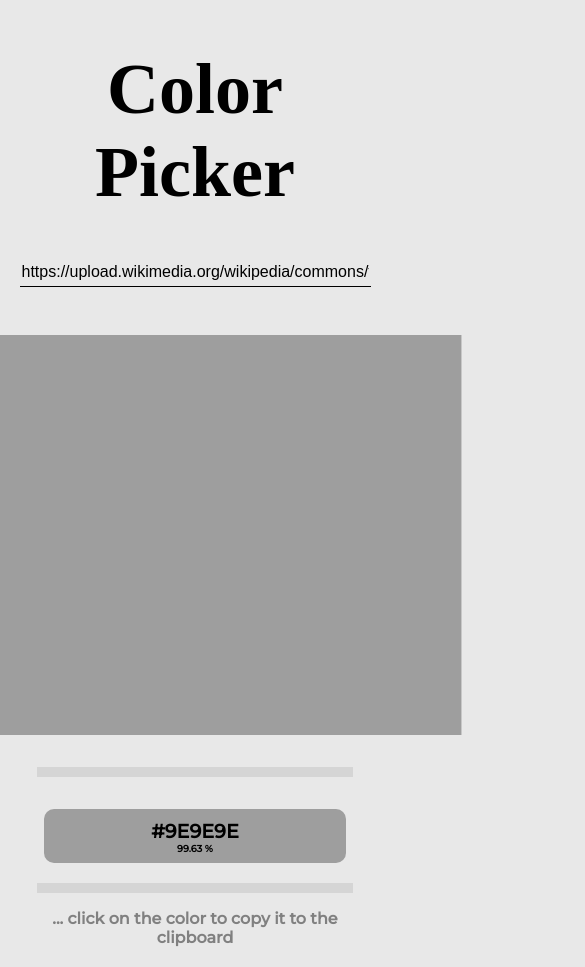
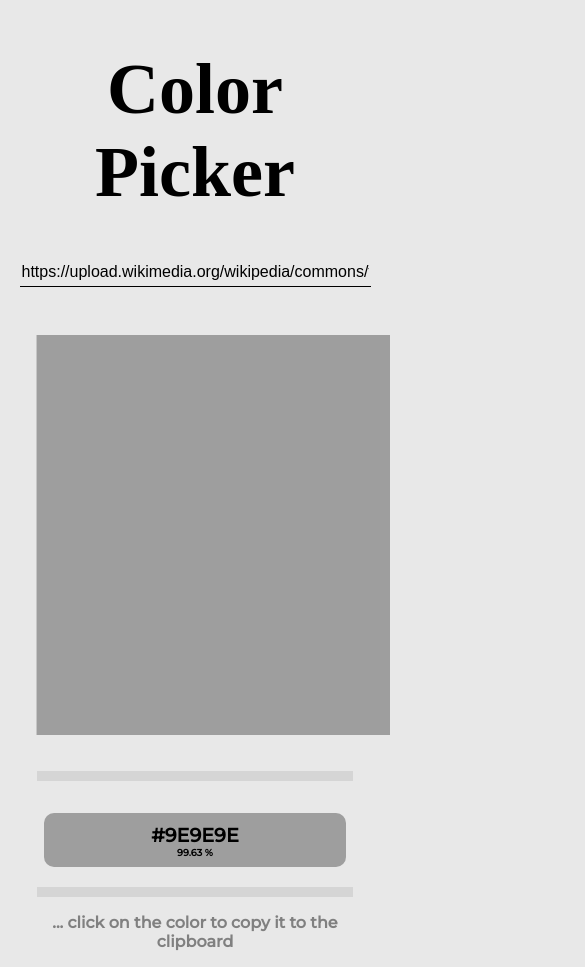
Before and after one commit to pichichi91/color-picker, a React (Create React App) app: page / in a window 390 px wide. Shown: the whole page, 585 px wide, since content can reach past the window. Built offline with nearby package versions, Linux system fonts and the light colour scheme; a web font is replaced by a local one.

Commit message:
Resize Canvas on mobile

```diff
--- a/src/App.js
+++ b/src/App.js
@@ -1,5 +1,5 @@
 import React, { useState } from "react"
-import { Container, InfoBox } from "./components/Styles"
+import { Container, InfoBox, Canvas } from "./components/Styles"
 import ColorDisplay from "./components/ColorDisplay"
 import Input from "./components/Input"
 import { usePalette } from "./components/PaletteBuilder"
@@ -22,8 +22,9 @@ function App() {
         <p>Images that don't have <strong> 'Access-Control-Allow-Origin' </strong> headers might not be supported (yet)</p>
 
       </InfoBox>}
-
-      <canvas style={{ marginTop: "3em" }} id="myCanvas" width="800" height="400"></canvas>
+      <Canvas>
+        <canvas id="myCanvas" width="800" height="400"></canvas>
+      </Canvas>
       { pixels.length > 0 && <ColorDisplay colors={pixels} showPercent={showPercent} setShowPercent={setShowPercent} />}
 
     </Container >
--- a/src/components/Styles.js
+++ b/src/components/Styles.js
@@ -144,5 +144,21 @@ strong {
 }
 `
 
+const Canvas = styled.div`
+canvas {
+  overflow: hidden;
+  @media screen and (max-width: 768px) {
+    margin-left: -25%;
 
-export { ToastWrapper, PercentageBox, InfoBox, LoadedImage, StyledInput, StyledForm, StyledColorBox, StyledColorWrapper, StyledColorDisplay, StyledButton, Container, Info };
+  }
+}
+  margin-top: 3em;
+  width: 100%;
+  height: 95%;
+  overflow-x:hidden;
+
+
+`
+
+
+export { Canvas, ToastWrapper, PercentageBox, InfoBox, LoadedImage, StyledInput, StyledForm, StyledColorBox, StyledColorWrapper, StyledColorDisplay, StyledButton, Container, Info };
```
